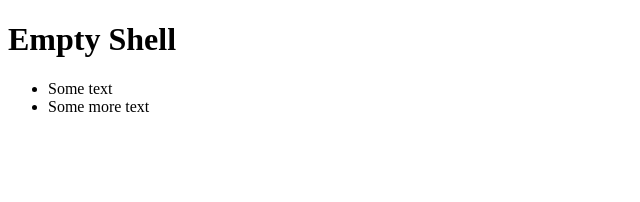
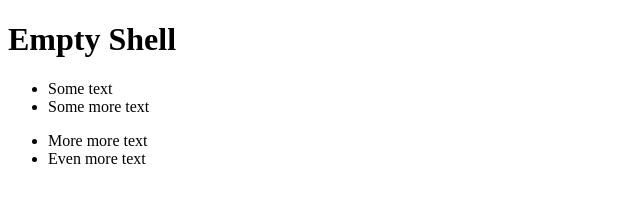
Before and after one commit to kellyjchinnscc/portfolio, a plain HTML site: page index.html in a window 1280 px wide. Shown: the whole page, without its empty margins (0-640 px from the left). Drawn offline with Linux system fonts and the light colour scheme.

Commit message:
Second commit

```diff
--- a/index.html
+++ b/index.html
@@ -11,5 +11,9 @@
         <li>Some text</li>
         <li>Some more text</li>
     </ul>
+    <ul>
+        <li>More more text</li>
+        <li>Even more text</li>
+    </ul>
 </body>
 </html>
```
